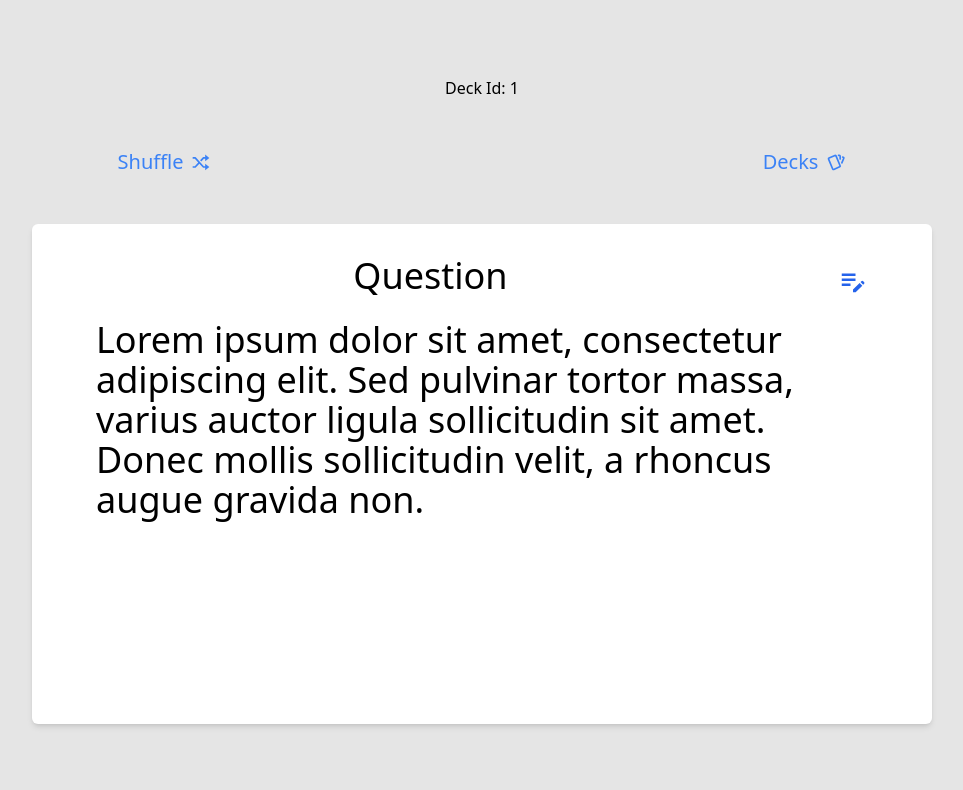
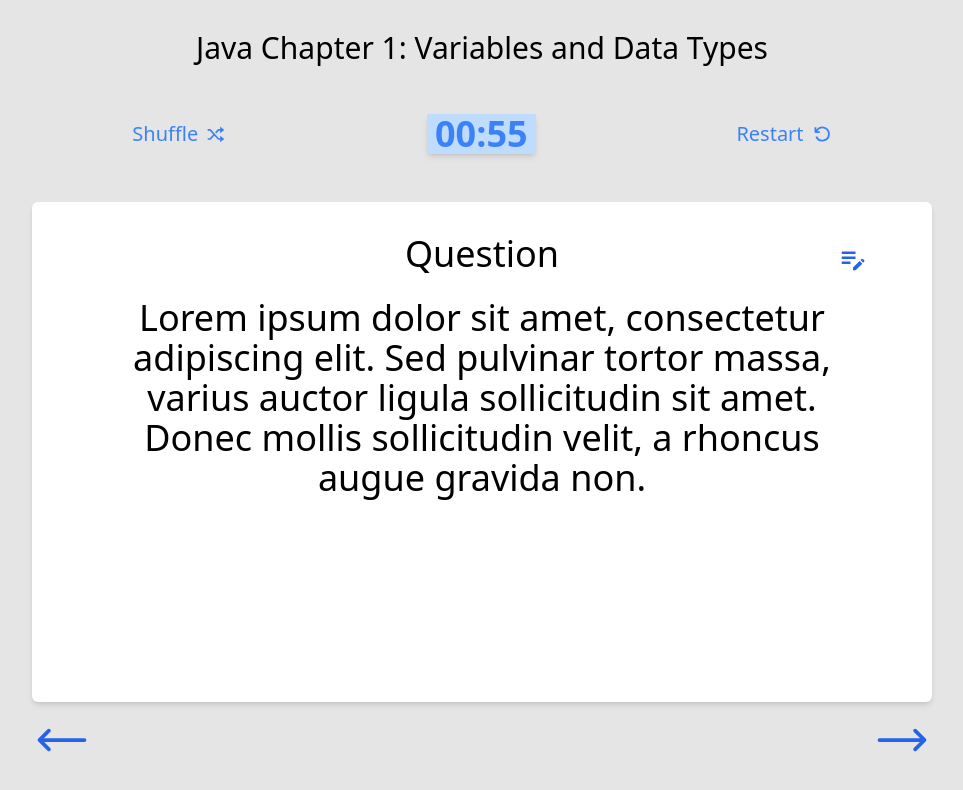
Before and after one commit to RealNickTriano/flashcards-creator, a Next.js app: page /study/1 in a window 1280 px wide. Shown: the top 790 px of the page, without its empty margins (158-1121 px from the left). Built offline with nearby package versions, Linux system fonts and the light colour scheme.

Commit message:
countdown timer, small ui changes

```diff
--- /dev/null
+++ b/components/CountdownTimer.tsx
@@ -0,0 +1,47 @@
+import React, { useEffect, useState } from 'react'
+
+const CountdownTimer = ({ startTime }) => {
+
+    const calculateTimeLeft = () => {
+        const difference = +new Date(startTime) - +new Date();
+
+        let timeLeft = {};
+
+        if (difference > 0) {
+            timeLeft = {
+              hours: Math.floor(difference / (1000 * 60 * 60)),
+              minutes: Math.floor((difference / 1000 / 60) % 60),
+              seconds: Math.floor((difference / 1000) % 60),
+            };
+          }
+          // console.log(timeLeft)
+          return timeLeft;
+    }
+
+    const [timeLeft, setTimeLeft] = useState(calculateTimeLeft());
+
+    useEffect(() => {
+        setTimeout(() => {
+          setTimeLeft(calculateTimeLeft());
+        }, 1000);
+      });
+
+
+  return (
+    <>
+        {
+            (timeLeft.seconds > 0 || timeLeft.minutes > 0) ?
+            <div>
+                {timeLeft.minutes < 10 ? '0' + timeLeft.minutes : timeLeft.minutes}
+                :
+                {timeLeft.seconds < 10 ? '0' + timeLeft.seconds : timeLeft.seconds}
+            </div>
+            :
+            <div>00:00</div>
+
+        }
+    </>
+  )
+}
+
+export default CountdownTimer
--- a/components/Flashcard.tsx
+++ b/components/Flashcard.tsx
@@ -23,11 +23,11 @@
 
   return (
     <div
-        className="h-[500px] w-[900px] shadow-md bg-white flex flex-col justify-start items-center px-16 py-8 gap-6 rounded-md"
+        className="h-[500px] w-[900px] shadow-md bg-white flex flex-col justify-start items-center px-16 py-8 gap-6 rounded-md hover:cursor-pointer text-center"
         onClick={() => setFlipped(!flipped)}
     >
         <div className="grid grid-cols-3 justify-center items-center w-full">
-            <h1 className="font-medium text-4xl col-start-2">
+            <h1 className="font-medium text-4xl col-start-2 text-center">
                 {!flipped ? "Question" : "Answer"}
             </h1>
             <button
--- a/components/NavBar.tsx
+++ b/components/StudyBar.tsx
@@ -1,8 +1,14 @@
+import dynamic from "next/dynamic";
 import { BiShuffle } from "react-icons/bi";
 import { MdEditNote } from "react-icons/md";
 import { TbCards } from "react-icons/tb";
+import { VscDebugRestart } from "react-icons/vsc";
 
-const NavBar = () => {
+const CountdownTimer = dynamic(() => import("./CountdownTimer"), {
+    ssr: false
+})
+
+const StudyBar = () => {
 
     function shuffleCards() {
         // TODO
@@ -27,14 +33,19 @@
                 onClick={() => shuffleCards()}
             >Shuffle<BiShuffle/></button>
         </li>
+        <li className="text-4xl font-bold bg-blue-200 shadow-md px-2 rounded-sm">
+            <CountdownTimer
+                startTime={new Date().getTime() + (1 * 60 * 1001)}
+            />
+        </li>
         <li>
             <button
                 className="flex justify-center items-center gap-2"
                 onClick={() => viewDecks()}
-            >Decks<TbCards/></button>
+            >Restart<VscDebugRestart/></button>
         </li>
     </ul>
   )
 }
 
-export default NavBar
+export default StudyBar
--- a/pages/index.tsx
+++ b/pages/index.tsx
@@ -5,7 +5,7 @@
 import LoginBtn from '@/components/LoginBtn'
 import { useSession } from 'next-auth/react'
 import Flashcard from '@/components/Flashcard'
-import NavBar from '@/components/NavBar'
+import NavBar from '@/components/StudyBar'
 
 const inter = Inter({ subsets: ['latin'] })
 
--- a/pages/study/[deckId].tsx
+++ b/pages/study/[deckId].tsx
@@ -1,20 +1,43 @@
 import Flashcard from '@/components/Flashcard'
-import NavBar from '@/components/NavBar'
+import StudyBar from '@/components/StudyBar'
 import { useRouter } from 'next/router'
+import { HiOutlineArrowNarrowLeft } from 'react-icons/hi'
+import { HiOutlineArrowNarrowRight } from 'react-icons/hi'
+import { HiOutlineArrowLongRight } from 'react-icons/hi2'
+import { HiOutlineArrowLongLeft} from 'react-icons/hi2'
 
 const Study = () => {
   const router = useRouter()
   const { deckId } = router.query
+
   return (
     <div className='flex flex-col justify-center gap-12 items-center h-screen'>
-      Deck Id: {deckId}
-      <NavBar></NavBar>
+      <div className='w-[900px] flex flex-col justify-center gap-12 items-center'>
+        <h1 className='text-3xl font-medium'>Java Chapter 1: Variables and Data Types</h1>
+        <StudyBar></StudyBar>
+        <div className='flex flex-col justify-center items-center gap-2'>
           <Flashcard
             question={"Lorem ipsum dolor sit amet, consectetur adipiscing elit. Sed pulvinar tortor massa, varius auctor ligula sollicitudin sit amet. Donec mollis sollicitudin velit, a rhoncus augue gravida non."}
             answer={"Lorem ipsum dolor sit amet, consectetur adipiscing elit. Sed pulvinar tortor massa, varius auctor ligula sollicitudin sit amet. Donec "}
             flip={false}
             edit={false}
           ></Flashcard>
+          <div className='flex justify-between items-center w-full'>
+            <button>
+              <HiOutlineArrowLongLeft size={60}
+                className='text-blue-600'
+                onClick={() => console.log("Left")}
+              />
+            </button>
+            <button>
+              <HiOutlineArrowLongRight size={60}
+                className='text-blue-600'
+                onClick={() => console.log("Right")}
+              />
+            </button>
+          </div>
+        </div>
+      </div>
     </div>
   )
 }
```
Lines whose indentation alone changed are shown as unchanged.
